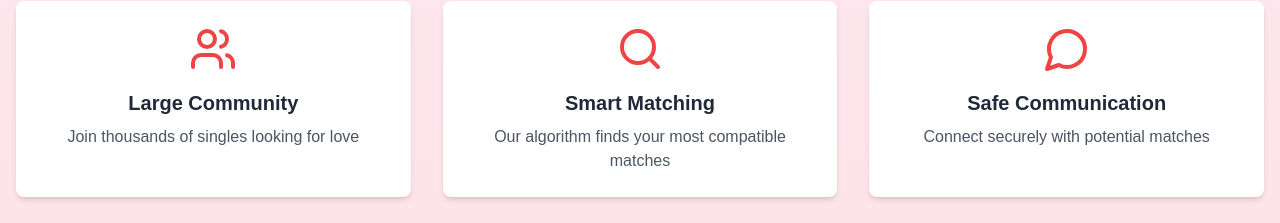
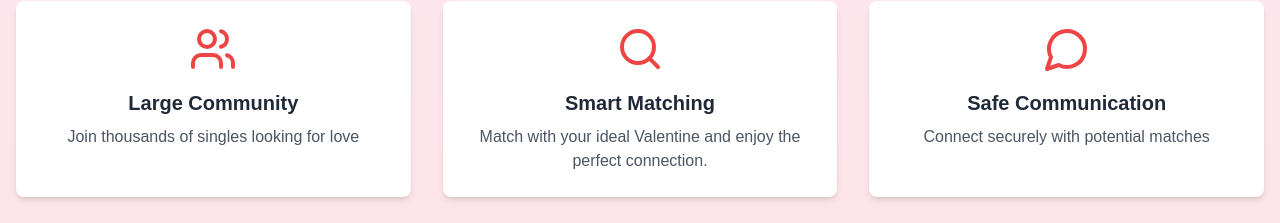
Before and after one commit to JoemariObrial/LoveCalculator, a Next.js app: page / in a window 1280 px wide. Shown: the part 363-586 px from the top of the page. Built offline with nearby package versions, Linux system fonts and the light colour scheme.

Commit message:
update 6.4

```diff
--- a/components/love-match-landing.tsx
+++ b/components/love-match-landing.tsx
@@ -38,7 +38,7 @@ export function LoveMatchLandingComponent() {
           <FeatureCard
             icon={<Search className="h-12 w-12 text-red-500" />}
             title="Smart Matching"
-            description="Our algorithm finds your most compatible matches"
+            description="Match with your ideal Valentine and enjoy the perfect connection."
           />
           <FeatureCard
             icon={<MessageCircle className="h-12 w-12 text-red-500" />}
```
